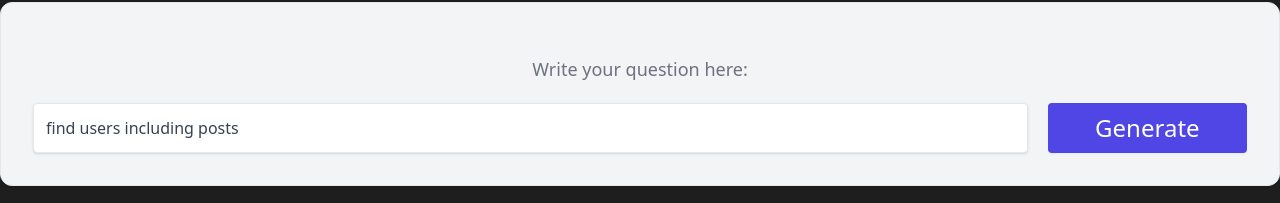
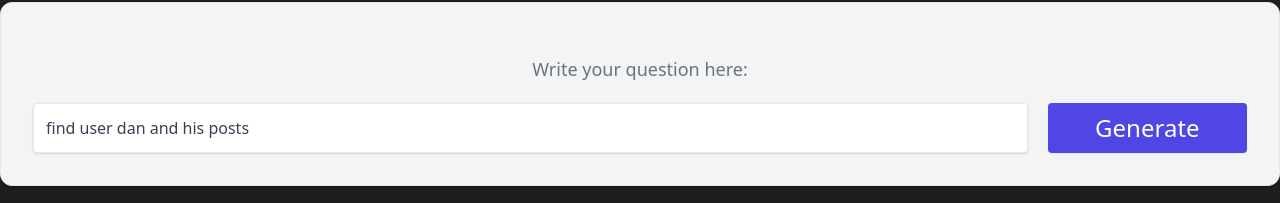
Before and after one commit to rocket-connect/gqlpt, a React app in the folder gqlpt.dev/: page / in a window 1280 px wide. Shown: the part 382-585 px from the top of the page. Built offline with nearby package versions, Linux system fonts and the light colour scheme; no server answers.

Commit message:
fix: change default queries

```diff
--- a/gqlpt.dev/src/defaults.ts
+++ b/gqlpt.dev/src/defaults.ts
@@ -5,7 +5,7 @@ export const typeDefs = print(
         type User {
             name: String
             email: String
-        posts(where: PostWhere): [Post]
+            posts: [Post]
         }
 
         type Post {
@@ -13,14 +13,14 @@ export const typeDefs = print(
             name: String
         }
 
-    input PostWhere {
-        title_contains: String
+        input UserWhere {
+            name: String
         }
 
         type Query {
-        users: [User]
+            users(where: UserWhere): [User]
         }
     `)
 );
 
-export const query = `find users including posts`;
+export const query = `find user dan and his posts`;
```
Lines whose indentation alone changed are shown as unchanged.
